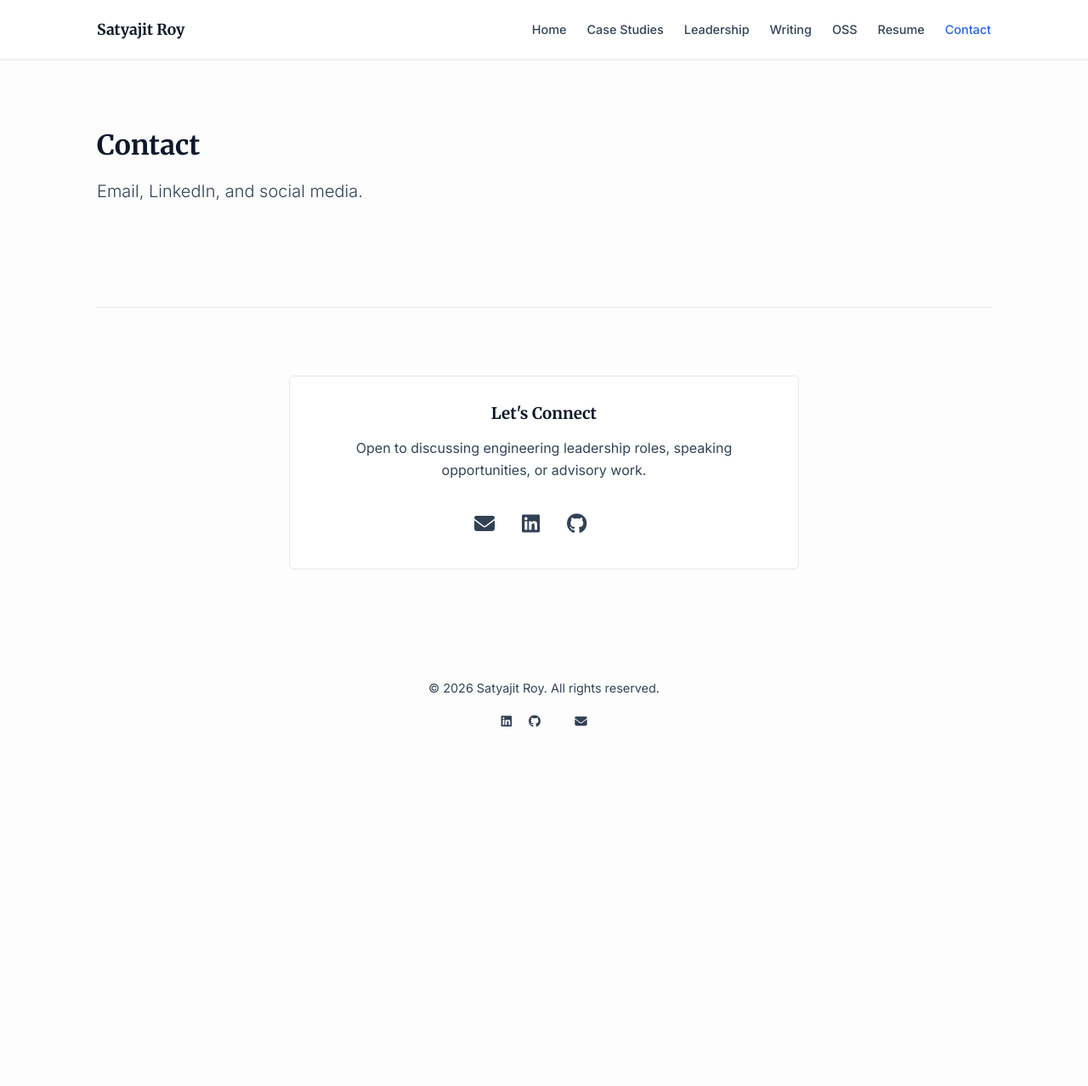
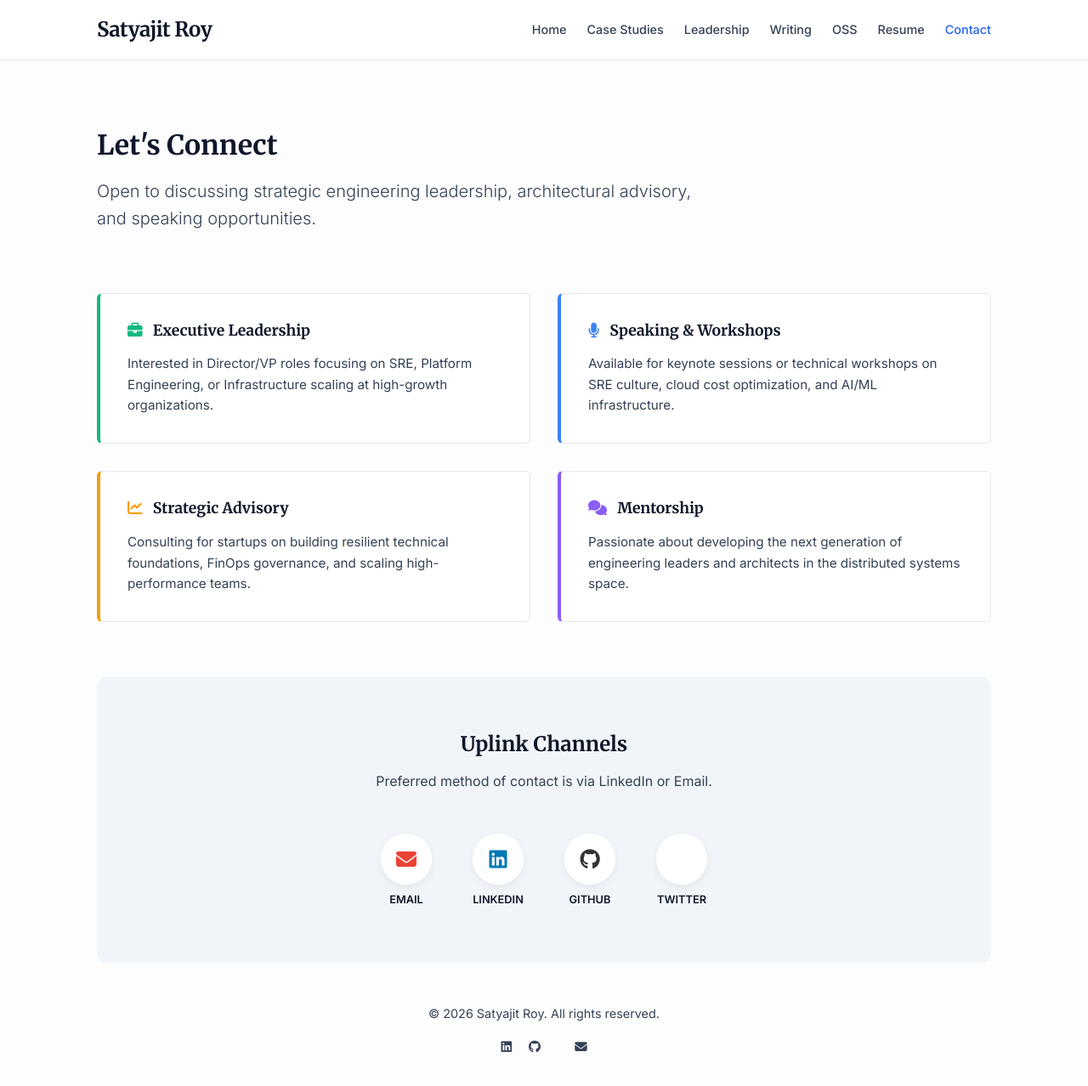
Before and after one commit to kodelint/kodelint.github.io, a Jekyll site: the page built from portfolio/contact/index.md, in a window 1280 px wide and 1292 px high. Shown: the top 1278 px of the window at 85% size. Built offline with Jekyll 4.4.1, drawn with Linux system fonts in a browser that asks for light colours.

Commit message:
style: enhance header logo and redesign contact page
- Increased .p-logo font-size to 1.5rem for better visibility
- Redesigned Contact page with structured focus areas (Leadership, Speaking, Advisory, Mentorship)
- Implemented rich social 'Uplink' cards with large circular icons
- Improved spacing and hierarchy on contact landing page

```diff
--- a/assets/css/portfolio.css
+++ b/assets/css/portfolio.css
@@ -93,9 +93,10 @@ a:hover {
 
 .p-logo {
   font-family: var(--font-serif);
-  font-weight: 700;
+  font-weight: 800; /* Bolder */
   color: var(--color-heading);
-  font-size: 1.1rem;
+  font-size: 1.5rem; /* Increased from 1.1rem */
+  letter-spacing: -0.02em;
 }
 
 .p-links {
--- a/portfolio/contact/index.md
+++ b/portfolio/contact/index.md
@@ -1,28 +1,64 @@
 ---
 layout: portfolio
 title: Contact
-description: Get in touch.
+permalink: /portfolio/contact/
+description: Get in touch with Satyajit Roy Choudhury regarding engineering leadership, speaking, or advisory roles.
 ---
 
 <div class="p-container">
-  <div class="p-section">
-    <h1>Contact</h1>
-    <p class="p-subhead">Email, LinkedIn, and social media.</p>
+  <div class="p-section" style="border-bottom: none; padding-bottom: 2rem;">
+    <h1>Let's Connect</h1>
+    <p class="p-subhead">Open to discussing strategic engineering leadership, architectural advisory, and speaking opportunities.</p>
   </div>
 
-  <div class="p-section">
-    <div class="c-form">
-      <div class="p-card" style="text-align: center;">
-        <h3>Let's Connect</h3>
-        <p style="margin-bottom: 2rem;">Open to discussing engineering leadership roles, speaking opportunities, or advisory work.</p>
+  <div class="p-grid-2" style="gap: 2rem; margin-bottom: 4rem;">
+    <div class="p-card" style="border-left: 4px solid #10b981;">
+      <h3 style="font-size: 1.1rem; margin-bottom: 1rem;"><i class="fas fa-briefcase" style="margin-right: 0.5rem; color: #10b981;"></i> Executive Leadership</h3>
+      <p style="font-size: 0.95rem; color: var(--color-text);">Interested in Director/VP roles focusing on SRE, Platform Engineering, or Infrastructure scaling at high-growth organizations.</p>
+    </div>
+    <div class="p-card" style="border-left: 4px solid #3b82f6;">
+      <h3 style="font-size: 1.1rem; margin-bottom: 1rem;"><i class="fas fa-microphone" style="margin-right: 0.5rem; color: #3b82f6;"></i> Speaking & Workshops</h3>
+      <p style="font-size: 0.95rem; color: var(--color-text);">Available for keynote sessions or technical workshops on SRE culture, cloud cost optimization, and AI/ML infrastructure.</p>
+    </div>
+    <div class="p-card" style="border-left: 4px solid #f59e0b;">
+      <h3 style="font-size: 1.1rem; margin-bottom: 1rem;"><i class="fas fa-chart-line" style="margin-right: 0.5rem; color: #f59e0b;"></i> Strategic Advisory</h3>
+      <p style="font-size: 0.95rem; color: var(--color-text);">Consulting for startups on building resilient technical foundations, FinOps governance, and scaling high-performance teams.</p>
+    </div>
+    <div class="p-card" style="border-left: 4px solid #8b5cf6;">
+      <h3 style="font-size: 1.1rem; margin-bottom: 1rem;"><i class="fas fa-comments" style="margin-right: 0.5rem; color: #8b5cf6;"></i> Mentorship</h3>
+      <p style="font-size: 0.95rem; color: var(--color-text);">Passionate about developing the next generation of engineering leaders and architects in the distributed systems space.</p>
+    </div>
+  </div>
 
-        <div class="c-socials">
-          <a href="mailto:talk2sroy.ch@gmail.com" title="Email"><i class="fas fa-envelope"></i></a>
-          <a href="https://www.linkedin.com/in/satyajitroychoudhury/" title="LinkedIn"><i class="fab fa-linkedin"></i></a>
-          <a href="https://github.com/kodelint" title="GitHub"><i class="fab fa-github"></i></a>
-          <a href="https://twitter.com/__initialized__" title="Twitter/X"><i class="fab fa-x-twitter"></i></a>
+  <div class="p-section" style="background: var(--color-bg-alt); padding: 4rem 2rem; border-radius: 12px; text-align: center;">
+    <h2 style="margin-bottom: 1rem;">Uplink Channels</h2>
+    <p style="margin-bottom: 3rem; color: var(--color-text);">Preferred method of contact is via LinkedIn or Email.</p>
+
+    <div class="c-socials" style="margin-top: 0; gap: 3rem;">
+      <a href="mailto:talk2sroy.ch@gmail.com" title="Email" style="display: flex; flex-direction: column; align-items: center; gap: 0.5rem; border: none;">
+        <div style="width: 60px; height: 60px; background: white; border-radius: 50%; display: flex; align-items: center; justify-content: center; box-shadow: 0 4px 10px rgba(0,0,0,0.05); color: #ea4335;">
+          <i class="fas fa-envelope"></i>
         </div>
-      </div>
+        <span style="font-size: 0.8rem; font-weight: 700; color: var(--color-heading);">EMAIL</span>
+      </a>
+      <a href="https://www.linkedin.com/in/satyajitroychoudhury/" target="_blank" title="LinkedIn" style="display: flex; flex-direction: column; align-items: center; gap: 0.5rem; border: none;">
+        <div style="width: 60px; height: 60px; background: white; border-radius: 50%; display: flex; align-items: center; justify-content: center; box-shadow: 0 4px 10px rgba(0,0,0,0.05); color: #0077b5;">
+          <i class="fab fa-linkedin"></i>
+        </div>
+        <span style="font-size: 0.8rem; font-weight: 700; color: var(--color-heading);">LINKEDIN</span>
+      </a>
+      <a href="https://github.com/kodelint" target="_blank" title="GitHub" style="display: flex; flex-direction: column; align-items: center; gap: 0.5rem; border: none;">
+        <div style="width: 60px; height: 60px; background: white; border-radius: 50%; display: flex; align-items: center; justify-content: center; box-shadow: 0 4px 10px rgba(0,0,0,0.05); color: #333;">
+          <i class="fab fa-github"></i>
+        </div>
+        <span style="font-size: 0.8rem; font-weight: 700; color: var(--color-heading);">GITHUB</span>
+      </a>
+      <a href="https://twitter.com/__initialized__" target="_blank" title="Twitter/X" style="display: flex; flex-direction: column; align-items: center; gap: 0.5rem; border: none;">
+        <div style="width: 60px; height: 60px; background: white; border-radius: 50%; display: flex; align-items: center; justify-content: center; box-shadow: 0 4px 10px rgba(0,0,0,0.05); color: #000;">
+          <i class="fab fa-x-twitter"></i>
+        </div>
+        <span style="font-size: 0.8rem; font-weight: 700; color: var(--color-heading);">TWITTER</span>
+      </a>
     </div>
   </div>
 </div>
```
